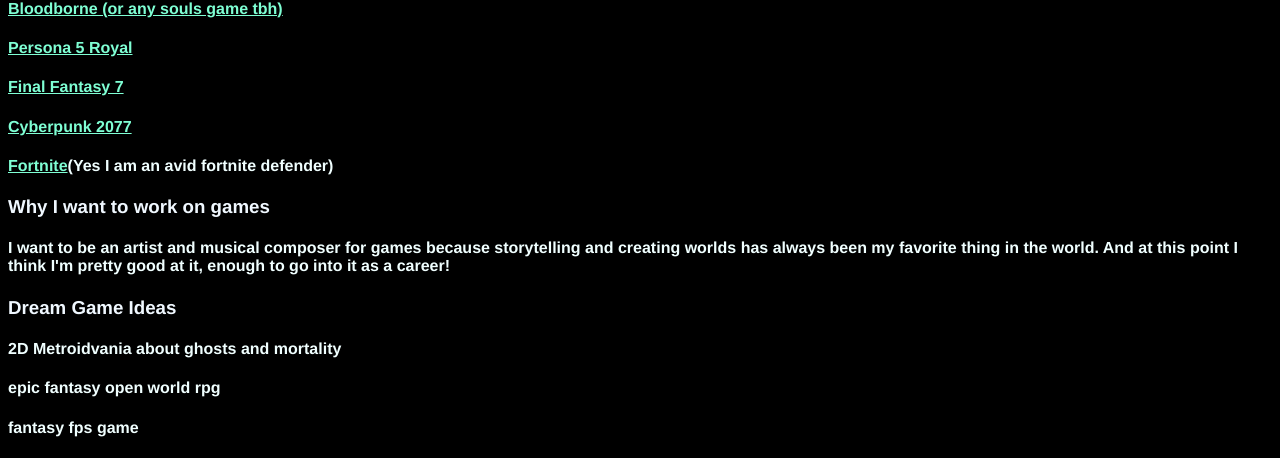
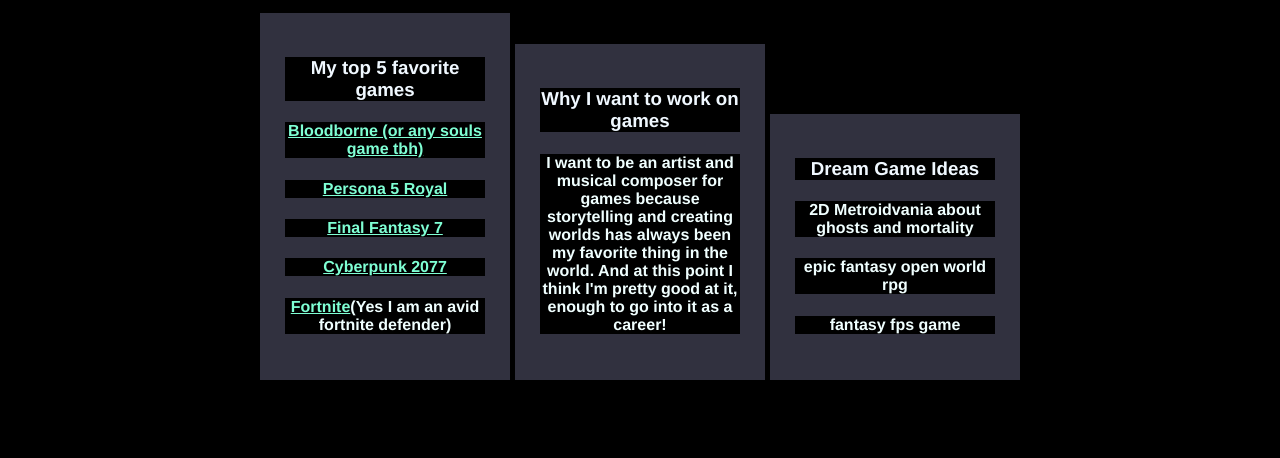
Before and after one commit to Murph924/Murph924.github.io, a plain HTML site: page index.html in a window 1280 px wide. Shown: the part 649-1107 px from the top of the page. After the commit the page ends 1037 px from the top, so only its background shows below. Drawn offline with Linux system fonts and the light colour scheme.

Commit message:
more updates

```diff
--- a/index.html
+++ b/index.html
@@ -12,17 +12,23 @@
     <img src="images/literallyme.jpg" alt="">
     <p>Hi! My name is Daniel, and I'm an aspiring concept designer, experimental rock artist, and tennis amateur</p>
     <h2>GAMES! UNLIMITED GAMES!</h2>
+   <div>
         <h3>My top 5 favorite games</h3>
         <h4><a href="https://www.playstation.com/en-us/games/bloodborne/">Bloodborne (or any souls game tbh)</a>
         <h4><a href="https://persona.atlus.com/p5r/?lang=en">Persona 5 Royal</a></h4>
         <h4> <a href="https://finalfantasy.fandom.com/wiki/Final_Fantasy_VII">Final Fantasy 7</a></h4>
         <h4> <a href="https://www.cyberpunk.net/us/en/">Cyberpunk 2077</a></h4>
         <h4> <a href="https://www.fortnite.com/?lang=en-US">Fortnite</a>(Yes I am an avid fortnite defender) </h4>
+   </div>
+   <div>
     <h3>Why I want to work on games</h3>
     <h4>I want to be an artist and musical composer for games because storytelling and creating worlds has always been my favorite thing in the world. And at this point I think I'm pretty good at it, enough to go into it as a career!</h4>
+   </div>
+   <div>
     <h3>Dream Game Ideas</h3>
     <h4>2D Metroidvania about ghosts and mortality</h4>
     <h4>epic fantasy open world rpg</h4>
     <h4>fantasy fps game</h4>
+   </div>
 </body>
 </html>
--- a/styles.css
+++ b/styles.css
@@ -1,17 +1,16 @@
 
 *{
     font-family: 'Franklin Gothic Medium', 'Arial Narrow', Arial, sans-serif;
+    text-align: center;
 }
 h1 {
     color: aqua;
-    font-size: xx-large;
+    font-size: 40px;
     text-align-last: center;
-}
-image{
-    align-self: center;
 }
 h2{
     color: aqua;
+    font-size: xx-large;
 }
 h3 {
     color: aliceblue;
@@ -25,3 +24,12 @@ a{
 *{
     background-color: black;
 }
+div{
+   display: inline-block;
+   width: 200px;
+   padding: 2%;
+    border: aquamarine 10px;
+    background-color: rgb(49, 49, 63);
+    text-align: center;
+    box-shadow: inset;
+}
```
Lines whose indentation alone changed are shown as unchanged.
